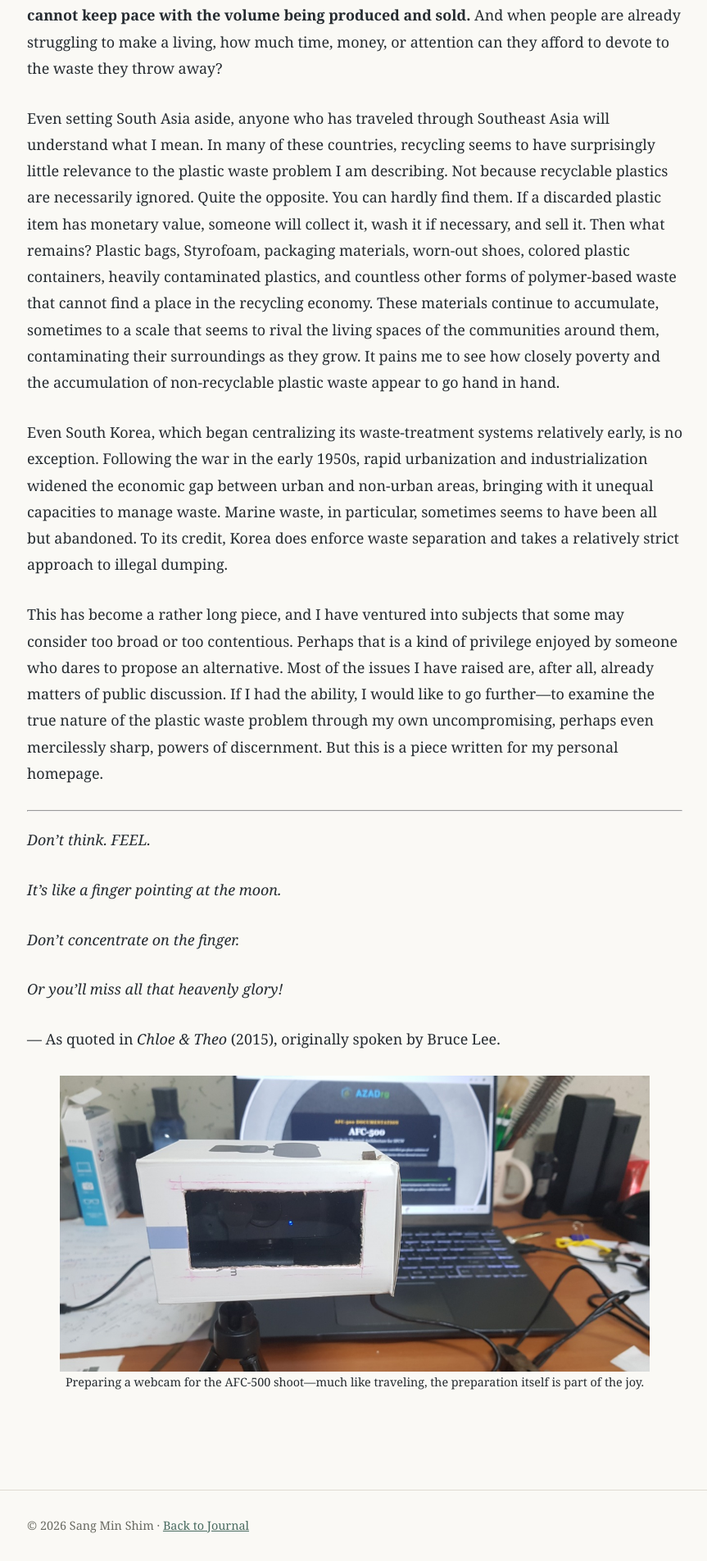
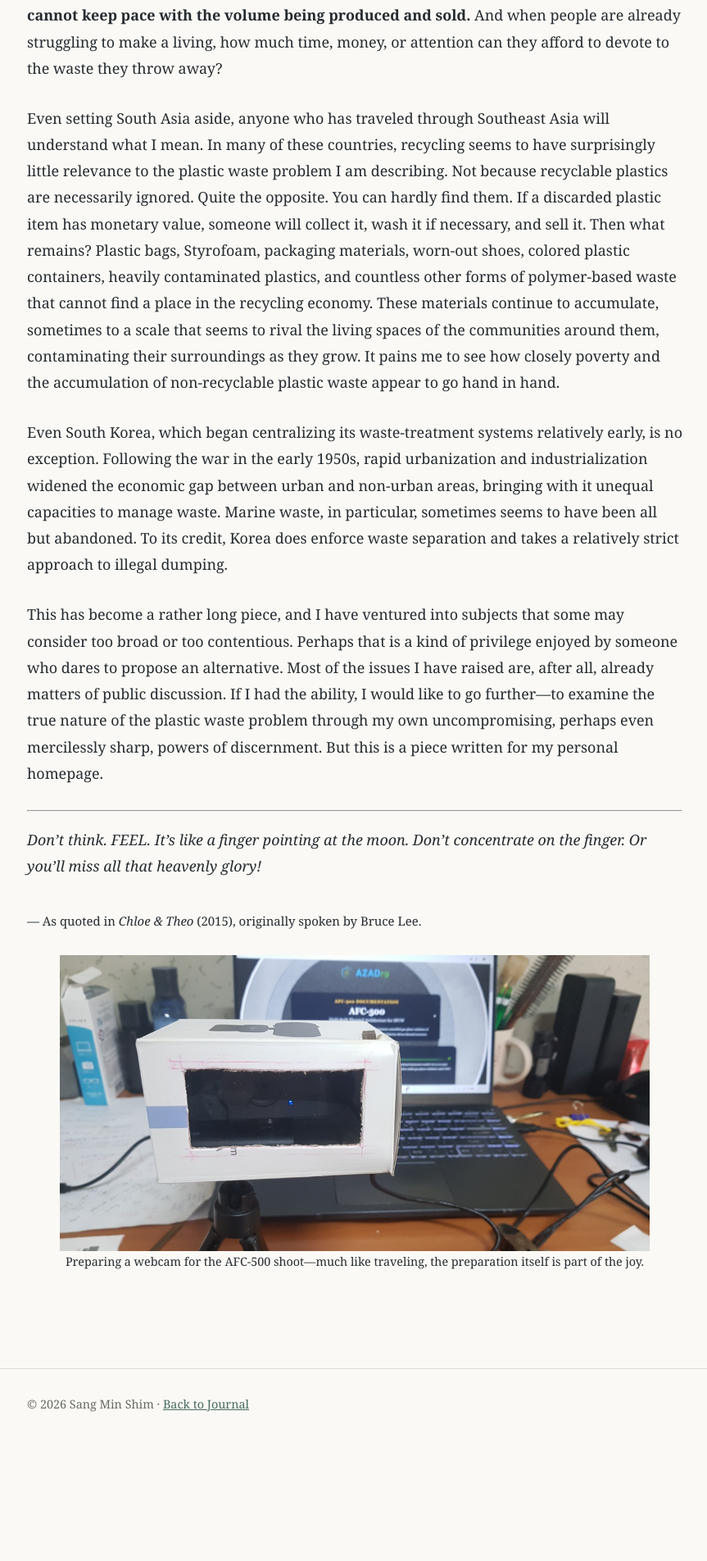
Before and after one commit to ssimsangmin49-creator/personal-home, a Jekyll site: the page built from _posts/2026-10-31-some-thoughts-on-plastic-waste.md, in a window 1280 px wide. Shown: the part 1974-3878 px from the top of the page at 82% size, without its empty margins (207-1070 px from the left). Built offline with Jekyll 4.4.1, drawn with Linux system fonts in a browser that asks for light colours; after the commit the page ends 3730 px from its top, so only the background shows below that.

```diff
--- a/_posts/2026-10-31-some-thoughts-on-plastic-waste.md
+++ b/_posts/2026-10-31-some-thoughts-on-plastic-waste.md
@@ -27,14 +27,11 @@ This has become a rather long piece, and I have ventured into subjects that some
 ---
 
 *Don't think. FEEL.*
-
 *It's like a finger pointing at the moon.*
-
 *Don't concentrate on the finger.*
-
 *Or you'll miss all that heavenly glory!*
 
-— As quoted in *Chloe & Theo* (2015), originally spoken by Bruce Lee.
+<sub>— As quoted in *Chloe & Theo* (2015), originally spoken by Bruce Lee.</sub>
 
 <figure>
 <img src="{{ '/images/webcam1.png' | relative_url }}"
```
